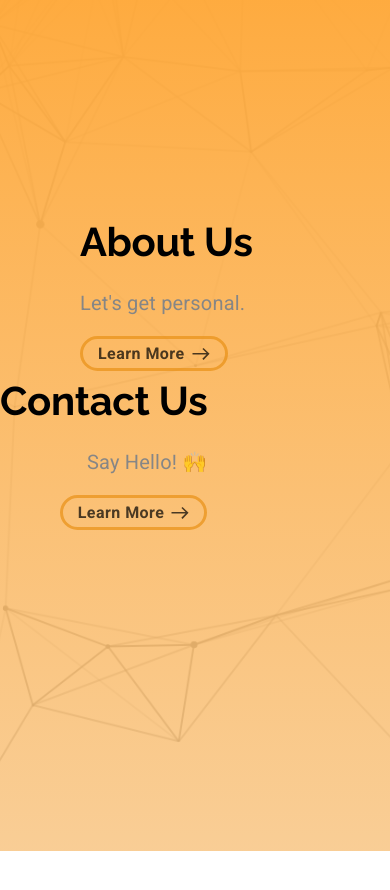
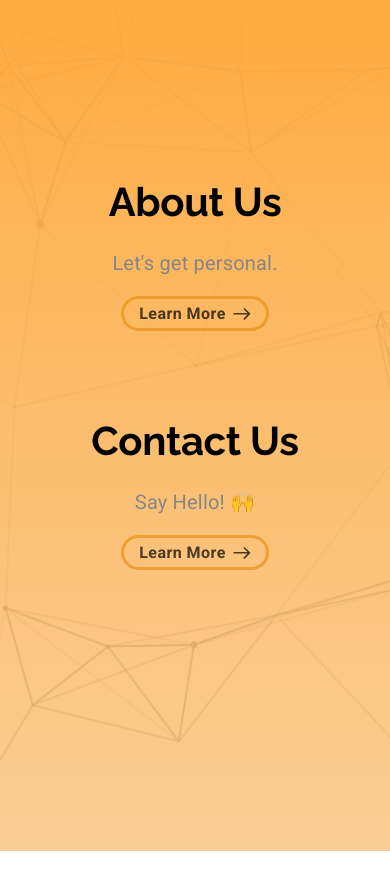
Before and after one commit to HAZberi/tech-company-website, a React (Create React App) app: page / in a window 390 px wide. Shown: the part 3280-4170 px from the top of the page. Built offline with nearby package versions, Linux system fonts and the light colour scheme.

Commit message:
responsive info block complete

```diff
--- a/src/components/LandingPage.js
+++ b/src/components/LandingPage.js
@@ -159,7 +159,7 @@ const useStyles = makeStyles((theme) => ({
 const LandingPage = () => {
   const classes = useStyles();
   const theme = useTheme();
-  //const medium = useMediaQuery(theme.breakpoints.down("md"));
+  const smallest = useMediaQuery(theme.breakpoints.down("xs"));
   const smaller = useMediaQuery(theme.breakpoints.down("sm"));
   const softwareIconJSX = (
     <Grid container justify={smaller ? "center" : undefined}>
@@ -363,9 +363,9 @@ const LandingPage = () => {
         </Grid>
           <Grid item>
             {/* Information Block */}
-            <Grid container direction="row" style={{height: "60em"}} alignItems="center">
-              <Grid item container style={{position: "absolute"}}>
-                <Grid sm item style={{marginLeft: "5em"}}>
+            <Grid container style={{height: "60em"}} alignItems="center">
+              <Grid item container style={{position: "absolute", textAlign: smallest ? "center" : "inherit"}} direction={smallest ? "column" : "row"} spacing={smallest ? 10 : 0}>
+                <Grid sm item style={{marginLeft: smallest ? 0 : smaller ? "3em" : "5em"}}>
                   <Grid container direction="column">
                     <Typography variant="h2" gutterBottom>About Us</Typography>
                     <Typography variant="subtitle1" gutterBottom>Let's get personal.</Typography>
@@ -377,7 +377,7 @@ const LandingPage = () => {
                     </Grid>
                   </Grid>
                 </Grid>
-                <Grid sm item style={{marginRight: "5em", textAlign: "right"}}>
+                <Grid sm item style={{marginRight: smallest ? 0 : smaller ? "3em" : "5em", textAlign: smallest ? "center" : "right"}}>
                   <Grid container direction="column">
                     <Typography variant="h2" gutterBottom>Contact Us</Typography>
                     <Typography variant="subtitle1" gutterBottom>Say Hello! 🙌</Typography>
```
Also changed, not shown: 1 other file (tests, documents, lock files or other folders).
